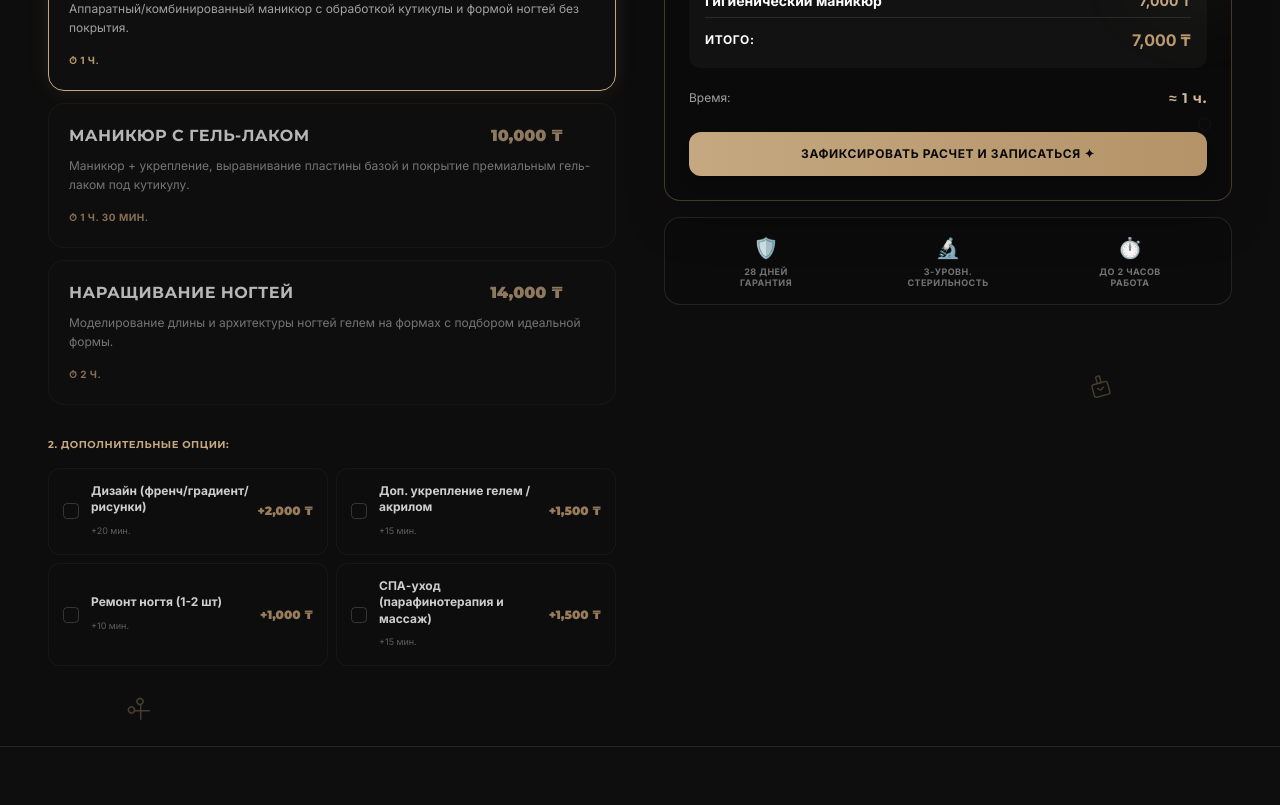
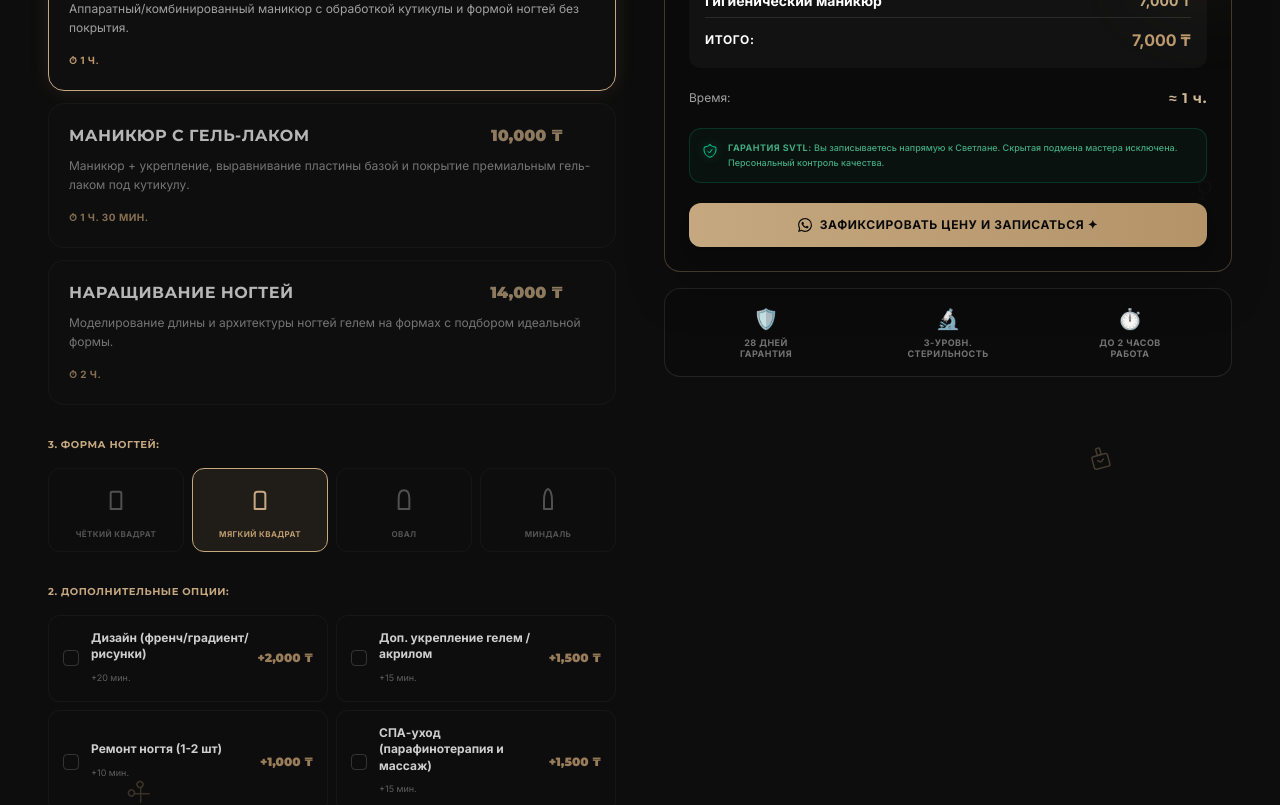
Before and after one commit to COMBINATORR/Nail-Master, a React (Vite) app: page / in a window 1280 px wide. Shown: the part 1700-2505 px from the top of the page. Built offline with nearby package versions, Linux system fonts and the light colour scheme.

Commit message:
feat: nail shape picker, visit mode toggle, WhatsApp CTA with rich message, SVTL guarantee badge

```diff
--- a/src/App.jsx
+++ b/src/App.jsx
@@ -252,6 +252,8 @@ export default function App() {
   const [activeCategory, setActiveCategory] = useState('manicure');
   const [selectedServiceId, setSelectedServiceId] = useState('classic');
   const [selectedOptions, setSelectedOptions] = useState([]);
+  const [nailShape, setNailShape] = useState('softSquare');
+  const [visitMode, setVisitMode] = useState('relax');
 
   useEffect(() => {
     if (categories[activeCategory]) {
@@ -822,13 +824,25 @@ export default function App() {
   };
   const toggleOption = (id) => setSelectedOptions(p => p.includes(id) ? p.filter(x => x !== id) : [...p, id]);
 
+  const nailShapeLabels = {
+    ru: { square: 'Чёткий квадрат', softSquare: 'Мягкий квадрат', oval: 'Овал', almond: 'Миндаль' },
+    kk: { square: 'Нақты шаршы', softSquare: 'Жұмсақ шаршы', oval: 'Овал', almond: 'Бадам' }
+  };
+  const visitModeLabels = {
+    ru: { relax: 'Relax-визит в тишине', chat: 'С душевной беседой' },
+    kk: { relax: 'Тыныш демалыс', chat: 'Жылы сөйлесу' }
+  };
+
   const getWAMessage = () => {
     const categoryName = t[catObj.nameKey];
     const sn = t[baseServiceObj.nameKey];
     const ol = selectedOptions.map(id => t[catObj.options.find(o => o.id === id).nameKey]).join(', ');
+    const shapeName = nailShapeLabels[lang][nailShape];
+    const modeName = visitModeLabels[lang][visitMode];
+    const servicesList = `${sn}${ol ? ', ' + ol : ''}`;
     return lang === 'ru'
-      ? `Привет! Хочу записаться на ${categoryName.toLowerCase()}:\n💅 ${sn}${ol ? ' + ' + ol : ''}\n💰 ${totalPrice} ₸\n⏱️ ${fmtTime(totalTime)}\nИмя: ${name}\nТел: ${phone}`
-      : `Сәлем! ${categoryName.toLowerCase()} қызметіне жазылғым келеді:\n💅 ${sn}${ol ? ' + ' + ol : ''}\n💰 ${totalPrice} ₸\n⏱️ ${fmtTime(totalTime)}\nЕсімім: ${name}\nТел: ${phone}`;
+      ? `Салем! Хочу записаться в SVTL Nails & Aesthetic.\n\n💅 Услуги: ${servicesList}\n💎 Форма ногтей: ${shapeName}\n☕ Режим визита: ${modeName}\n💰 Фиксированная цена: ${totalPrice.toLocaleString()} ₸`
+      : `Сәлем! SVTL Nails & Aesthetic студиясына жазылғым келеді.\n\n💅 Қызметтер: ${servicesList}\n💎 Тырнақ пішіні: ${shapeName}\n☕ Сеанс режимі: ${modeName}\n💰 Бекітілген баға: ${totalPrice.toLocaleString()} ₸`;
   };
 
   const handleSubmit = (e) => {
@@ -1081,6 +1095,38 @@ export default function App() {
                 </div>
               </div>
 
+              {/* Nail Shape Picker */}
+              <div>
+                <h3 className="font-display font-bold text-[10px] uppercase tracking-wider text-bronze-500 mb-4">
+                  {lang === 'ru' ? '3. Форма ногтей:' : '3. Тырнақ пішіні:'}
+                </h3>
+                <div className="grid grid-cols-4 gap-2">
+                  {[
+                    { id: 'square', svgPath: 'M8 18 L8 6 Q8 5 9 5 L15 5 Q16 5 16 6 L16 18 Z', label: nailShapeLabels[lang].square },
+                    { id: 'softSquare', svgPath: 'M8 18 L8 7 Q8 5 10 5 L14 5 Q16 5 16 7 L16 18 Z', label: nailShapeLabels[lang].softSquare },
+                    { id: 'oval', svgPath: 'M8 18 L8 10 Q8 4 12 4 Q16 4 16 10 L16 18 Z', label: nailShapeLabels[lang].oval },
+                    { id: 'almond', svgPath: 'M9 18 L9 12 Q9 4 12 3 Q15 4 15 12 L15 18 Z', label: nailShapeLabels[lang].almond },
+                  ].map(shape => {
+                    const isActive = nailShape === shape.id;
+                    return (
+                      <button key={shape.id} type="button" onClick={() => setNailShape(shape.id)}
+                        className={`flex flex-col items-center gap-2 border rounded-xl py-3 px-1 cursor-pointer transition-all duration-200
+                          ${isActive
+                            ? 'border-bronze-500 bg-bronze-500/10'
+                            : `${borderSubtle} ${isDark ? 'bg-charcoal-900/30 hover:bg-charcoal-900/60' : 'bg-white/60 hover:bg-white'} opacity-70 hover:opacity-100`}`}>
+                        <svg viewBox="0 0 24 24" fill="none" className="w-8 h-10"
+                          stroke={isActive ? '#c5a880' : isDark ? 'rgba(255,255,255,0.4)' : 'rgba(0,0,0,0.35)'}
+                          strokeWidth="1.5" strokeLinecap="round" strokeLinejoin="round">
+                          <path d={shape.svgPath} />
+                        </svg>
+                        <span className={`text-[8px] font-bold uppercase tracking-wider leading-tight text-center transition-colors duration-200
+                          ${isActive ? 'text-bronze-400' : textMuted}`}>{shape.label}</span>
+                      </button>
+                    );
+                  })}
+                </div>
+              </div>
+
               {/* Extra options */}
               <div>
                 <h3 className="font-display font-bold text-[10px] uppercase tracking-wider text-bronze-500 mb-4">{t.servicesSelectOptions}</h3>
@@ -1137,14 +1183,28 @@ export default function App() {
                   </div>
                 </div>
 
-                <div className="flex items-center justify-between mb-6">
+                <div className="flex items-center justify-between mb-5">
                   <span className={`${textSecondary} text-xs`}>{t.servicesTotalTime}:</span>
                   <span className="font-display font-bold text-bronze-300 text-sm tracking-wider">≈ {fmtTime(totalTime)}</span>
                 </div>
 
-                <button onClick={scrollToForm}
-                  className="w-full bg-gradient-to-r from-bronze-500 to-bronze-600 hover:from-bronze-600 hover:to-bronze-700 text-charcoal-950 py-3.5 rounded-xl font-bold tracking-wider uppercase text-xs transition-all duration-300 shadow-lg">
-                  {t.serviceCta} ✦
+                {/* SVTL Guarantee Badge */}
+                <div className={`flex items-start gap-2.5 border ${ isDark ? 'border-emerald-500/20 bg-emerald-500/5' : 'border-emerald-600/20 bg-emerald-50/50' } rounded-xl p-3 mb-5`}>
+                  <div className="flex-shrink-0 mt-0.5">
+                    <svg viewBox="0 0 24 24" fill="none" strokeWidth={1.5} stroke="currentColor" className="w-4 h-4 text-emerald-400" style={{filter:'drop-shadow(0 0 4px rgba(52,211,153,0.5))'}}>
+                      <path strokeLinecap="round" strokeLinejoin="round" d="M9 12.75L11.25 15 15 9.75m-3-7.036A11.959 11.959 0 013.598 6 11.99 11.99 0 003 9.749c0 5.592 3.824 10.29 9 11.623 5.176-1.332 9-6.03 9-11.622 0-1.31-.21-2.571-.598-3.751h-.152c-3.196 0-6.1-1.248-8.25-3.285z" />
+                    </svg>
+                  </div>
+                  <p className={`text-[9px] leading-relaxed ${ isDark ? 'text-emerald-300/70' : 'text-emerald-700/80' } font-medium`}>
+                    <span className="font-bold uppercase tracking-wider">Гарантия SVTL:</span> Вы записываетесь напрямую к Светлане. Скрытая подмена мастера исключена. Персональный контроль качества.
+                  </p>
+                </div>
+
+                <button
+                  onClick={() => window.open(`https://wa.me/77016698086?text=${encodeURIComponent(getWAMessage())}`, '_blank', 'noopener,noreferrer')}
+                  className="w-full bg-gradient-to-r from-bronze-500 to-bronze-600 hover:from-bronze-600 hover:to-bronze-700 text-charcoal-950 py-3.5 rounded-xl font-bold tracking-wider uppercase text-xs transition-all duration-300 shadow-lg flex items-center justify-center gap-2">
+                  <svg viewBox="0 0 24 24" fill="currentColor" className="w-3.5 h-3.5"><path d="M17.472 14.382c-.297-.149-1.758-.867-2.03-.967-.273-.099-.471-.148-.67.15-.197.297-.767.966-.94 1.164-.173.199-.347.223-.644.075-.297-.15-1.255-.463-2.39-1.475-.883-.788-1.48-1.761-1.653-2.059-.173-.297-.018-.458.13-.606.134-.133.298-.347.446-.52.149-.174.198-.298.298-.497.099-.198.05-.371-.025-.52-.075-.149-.669-1.612-.916-2.207-.242-.579-.487-.5-.669-.51-.173-.008-.371-.01-.57-.01-.198 0-.52.074-.792.372-.272.297-1.04 1.016-1.04 2.479 0 1.462 1.065 2.875 1.213 3.074.149.198 2.096 3.2 5.077 4.487.709.306 1.262.489 1.694.625.712.227 1.36.195 1.871.118.571-.085 1.758-.719 2.006-1.413.248-.694.248-1.289.173-1.413-.074-.124-.272-.198-.57-.347m-5.421 7.403h-.004a9.87 9.87 0 01-5.031-1.378l-.361-.214-3.741.982.998-3.648-.235-.374a9.86 9.86 0 01-1.51-5.26c.001-5.45 4.436-9.884 9.888-9.884 2.64 0 5.122 1.03 6.988 2.898a9.825 9.825 0 012.893 6.994c-.003 5.45-4.437 9.884-9.885 9.884m8.413-18.297A11.815 11.815 0 0012.05 0C5.495 0 .16 5.335.157 11.892c0 2.096.547 4.142 1.588 5.945L.057 24l6.305-1.654a11.882 11.882 0 005.683 1.448h.005c6.554 0 11.89-5.335 11.893-11.893a11.821 11.821 0 00-3.48-8.413z"/></svg>
+                  {lang === 'ru' ? 'Зафиксировать цену и записаться' : 'Бағаны бекіту және жазылу'} ✦
                 </button>
               </div>
 
@@ -1601,6 +1661,42 @@ export default function App() {
                   className={`${isDark ? 'bg-charcoal-900 border-white/10 text-white placeholder-neutral-500' : 'bg-charcoal-50 border-charcoal-200 text-charcoal-800 placeholder-charcoal-400'} border rounded-xl px-4 py-3.5 text-sm focus:outline-none focus:border-bronze-500 transition-all w-full`} />
                 <input type="tel" value={phone} onChange={e => setPhone(e.target.value)} placeholder={t.phonePlaceholder} required
                   className={`${isDark ? 'bg-charcoal-900 border-white/10 text-white placeholder-neutral-500' : 'bg-charcoal-50 border-charcoal-200 text-charcoal-800 placeholder-charcoal-400'} border rounded-xl px-4 py-3.5 text-sm focus:outline-none focus:border-bronze-500 transition-all w-full`} />
+
+                {/* Visit Mode Segmented Control */}
+                <div>
+                  <p className={`text-[9px] uppercase tracking-wider font-bold ${textMuted} mb-2`}>
+                    {lang === 'ru' ? 'Режим визита:' : 'Сеанс режимі:'}
+                  </p>
+                  <div className={`flex rounded-xl border ${border} overflow-hidden ${isDark ? 'bg-charcoal-900/60' : 'bg-charcoal-50'} p-1 gap-1`}>
+                    {[
+                      { id: 'relax', icon: (
+                        <svg viewBox="0 0 24 24" fill="none" stroke="currentColor" strokeWidth={1.8} strokeLinecap="round" strokeLinejoin="round" className="w-3.5 h-3.5 flex-shrink-0">
+                          <path d="M9 19c-5 1.5-5-2.5-7-3m14 6v-3.87a3.37 3.37 0 0 0-.94-2.61c3.14-.35 6.44-1.54 6.44-7A5.44 5.44 0 0 0 20 4.77 5.07 5.07 0 0 0 19.91 1S18.73.65 16 2.48a13.38 13.38 0 0 0-7 0C6.27.65 5.09 1 5.09 1A5.07 5.07 0 0 0 5 4.77a5.44 5.44 0 0 0-1.5 3.78c0 5.42 3.3 6.61 6.44 7A3.37 3.37 0 0 0 9 18.13V22" />
+                        </svg>
+                      ), label: visitModeLabels[lang].relax },
+                      { id: 'chat', icon: (
+                        <svg viewBox="0 0 24 24" fill="none" stroke="currentColor" strokeWidth={1.8} strokeLinecap="round" strokeLinejoin="round" className="w-3.5 h-3.5 flex-shrink-0">
+                          <path d="M21 15a2 2 0 0 1-2 2H7l-4 4V5a2 2 0 0 1 2-2h14a2 2 0 0 1 2 2z" />
+                        </svg>
+                      ), label: visitModeLabels[lang].chat },
+                    ].map(opt => {
+                      const isActive = visitMode === opt.id;
+                      return (
+                        <button key={opt.id} type="button" onClick={() => setVisitMode(opt.id)}
+                          className={`flex-1 flex items-center justify-center gap-1.5 py-2.5 px-2 rounded-lg text-[9px] font-bold uppercase tracking-wider transition-all duration-200
+                            ${ isActive
+                              ? `${isDark ? 'bg-white/10 text-white' : 'bg-white text-charcoal-900'} shadow-sm`
+                              : `text-transparent bg-clip-text ${ isDark ? 'text-neutral-500 hover:text-neutral-300' : 'text-charcoal-400 hover:text-charcoal-600' } hover:bg-white/5`
+                            }`}
+                          style={ isActive ? {} : { color: isDark ? 'rgba(255,255,255,0.35)' : 'rgba(0,0,0,0.35)' } }>
+                          {opt.icon}
+                          <span className="leading-tight text-center">{opt.label}</span>
+                        </button>
+                      );
+                    })}
+                  </div>
+                </div>
+
                 <button type="submit" disabled={isSubmitting} id="form-submit-btn"
                   className="w-full bg-gradient-to-r from-bronze-500 to-bronze-600 hover:from-bronze-600 hover:to-bronze-700 disabled:opacity-50 text-charcoal-950 font-bold py-4 rounded-xl text-xs tracking-widest uppercase transition-all duration-300 shadow-md flex justify-center items-center gap-2">
                   {isSubmitting
```
